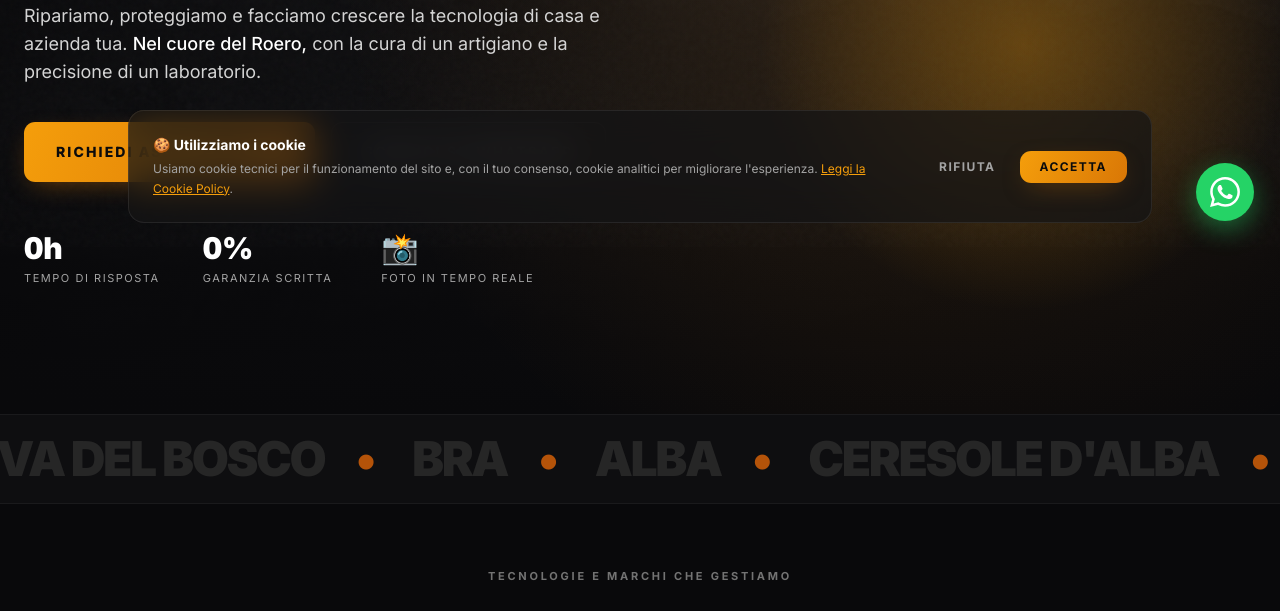
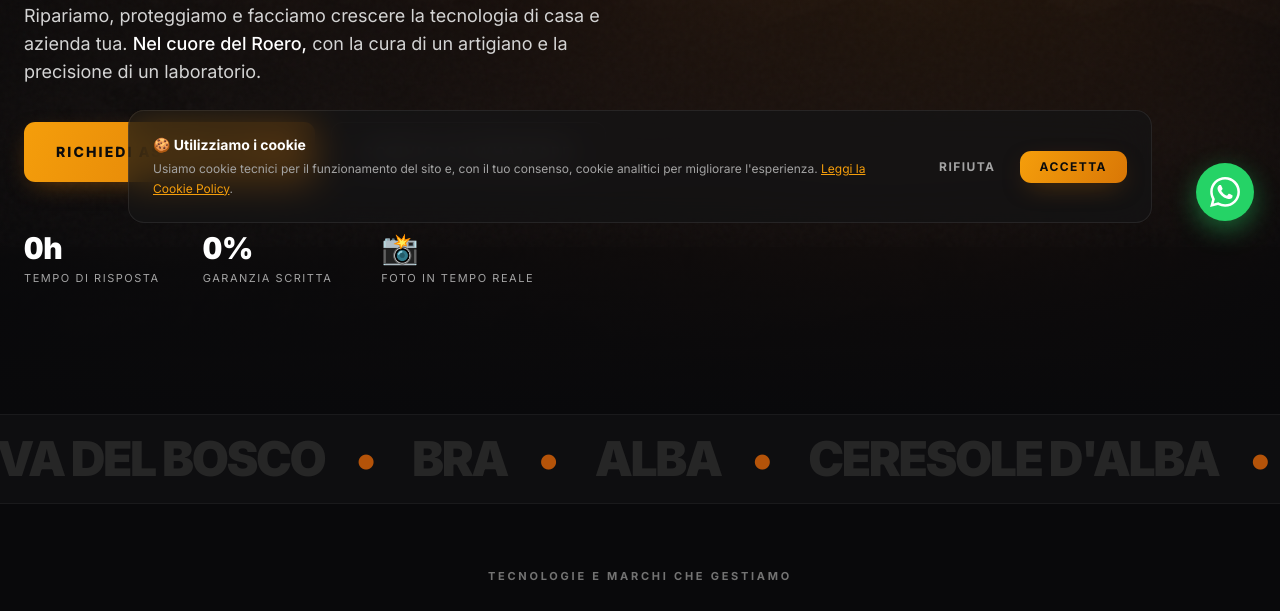
Before and after one commit to roeroit/roeroit-web, a website: page index.html in a window 1280 px wide. Shown: the part 553-1164 px from the top of the page. Drawn offline with nearby package versions, Linux system fonts and the light colour scheme.

Commit message:
Update index.html

```diff
--- a/index.html
+++ b/index.html
@@ -60,12 +60,8 @@
     .text-gold-grad { background:linear-gradient(115deg,#F59E0B 0%,#D97706 55%,#B45309 100%); -webkit-background-clip:text; background-clip:text; color:transparent; }
     .glass { background:rgba(20,20,22,.72); backdrop-filter:blur(18px); -webkit-backdrop-filter:blur(18px); border:1px solid rgba(255,255,255,.08); }
 
-    .hero-bg-img, .stato-bg-img { filter:grayscale(100%) contrast(1.08) brightness(.85); }
-    .hero-glow {
-      background:
-        radial-gradient(480px circle at 80% 62%, rgba(245,158,11,.30), transparent 55%),
-        radial-gradient(900px circle at 72% 52%, rgba(217,119,6,.13), transparent 65%);
-    }
+    .stato-bg-img { filter:grayscale(100%) contrast(1.15) brightness(1); }
+.stato-glow { background:radial-gradient(700px circle at 50% 50%, rgba(245,158,11,.22), transparent 60%); }
     .stato-glow { background:radial-gradient(620px circle at 50% 45%, rgba(245,158,11,.17), transparent 62%); }
 
     .reveal-up { opacity:0; transform:translateY(34px); transition:opacity .9s cubic-bezier(.16,1,.3,1), transform .9s cubic-bezier(.16,1,.3,1); }
```
